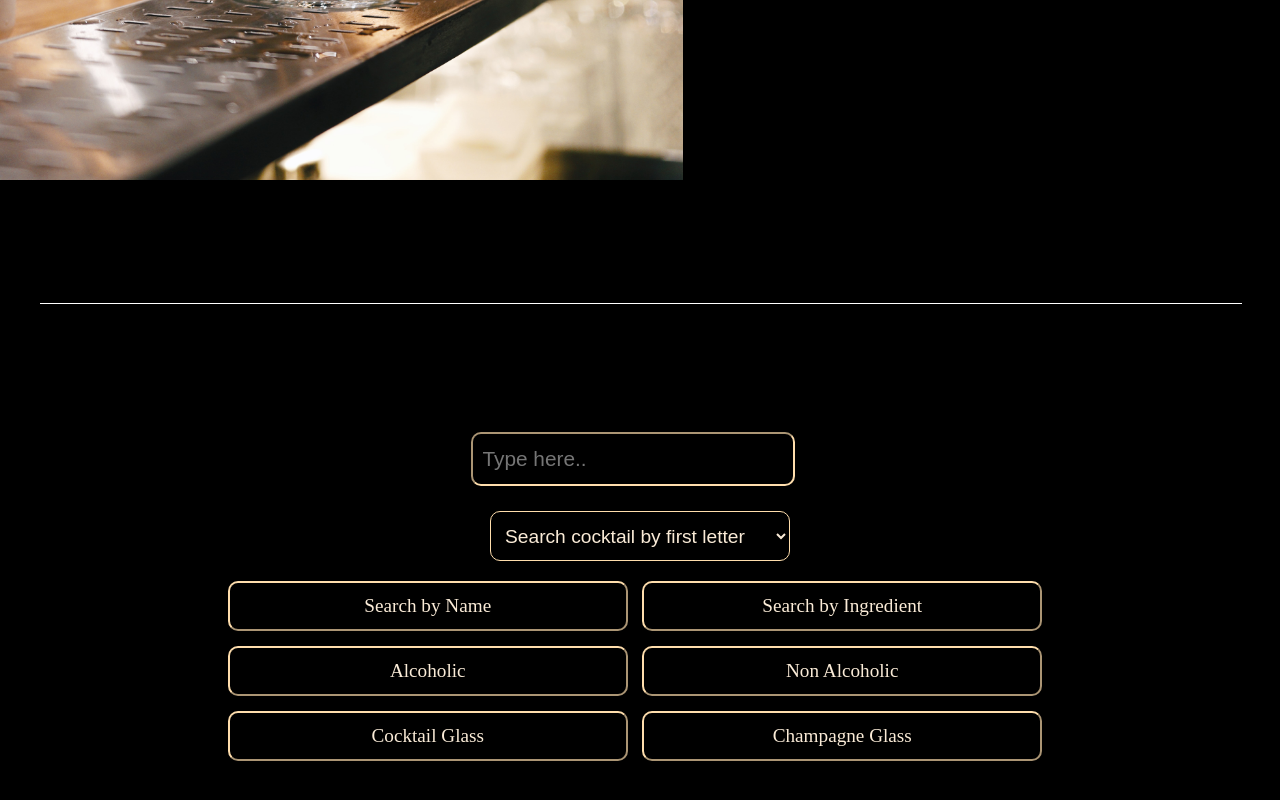
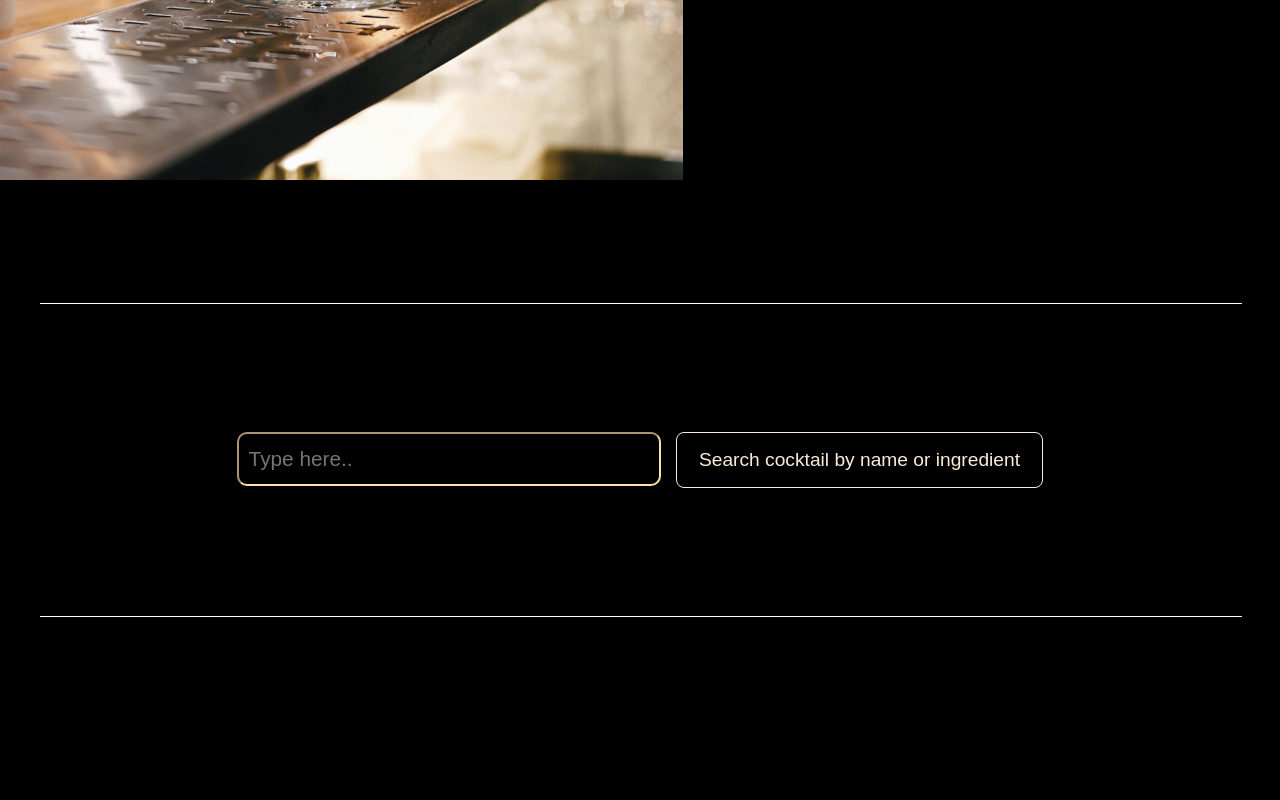
Before and after one commit to angelinaturchyn/cocktail-search, a React (Create React App) app: page / in a window 1280 px wide. Shown: the part 844-1644 px from the top of the page. Built offline with nearby package versions, Linux system fonts and the light colour scheme; the HTML template or start-up script is replaced by a standard one.

Commit message:
simplified the code

```diff
--- a/package.json
+++ b/package.json
@@ -11,11 +11,12 @@
     "@testing-library/react": "^13.4.0",
     "@testing-library/user-event": "^13.5.0",
     "bootstrap": "^5.2.3",
+    "framer-motion": "^10.9.1",
     "react": "^18.2.0",
     "react-bootstrap": "^2.7.2",
     "react-dom": "^18.2.0",
     "react-scripts": "5.0.1",
-    "styled-components": "^5.3.8",
+    "styled-components": "^5.3.9",
     "web-vitals": "^2.1.4"
   },
   "scripts": {
--- a/src/App.css
+++ b/src/App.css
@@ -69,39 +69,10 @@ img{
   padding: 40px;
 }
 
-.inputAndDropdown{
-
-}
-
-.cocktailSearch{
-  height: 50px;
-  width: 400px;
-  border-radius: 10px;
-  border-color: navajowhite;
-  background-color: black;
-  color: antiquewhite;
-  font-size: 1.2rem;
-  font-family: 'Lora', serif;
-  margin-bottom: 15px;
-  margin-right: 10px;
-}
-
-.cocktailSearchDropdown{
-  height: 50px;
-  width: 300px;
-  border-radius: 10px;
-  margin-top: 10px;
-  margin-bottom: 20px;
-  border-color: navajowhite;
-  background-color: black;
-  color: antiquewhite;
-  font-size: 1.2rem;
-  padding: 10px;
-}
 
 .searchInput {
   height: 30px;
-  width: 300px;
+  width: 400px;
   border-radius: 10px;
   margin-top: 120px;
   font-size: 1.3rem;
--- a/src/components/cocktailSearch.js
+++ b/src/components/cocktailSearch.js
@@ -1,11 +1,24 @@
 import React, { useState} from "react";
+import styled from 'styled-components'
+import { motion } from "framer-motion"
 
+
+
+const SearchButton = styled(motion.button)`
+  padding: 1rem 1.4rem;
+  font-size: 1.2rem;
+  border: 1px solid antiquewhite;
+  color: antiquewhite;
+  background-color: black;
+  cursor: pointer;
+  border-radius: 8px;
+  margin-bottom: 120px;
+`
 
 export const CocktailSearch = () => {
     const [searchTerm, setSearchTerm] = useState("");
     const [cocktails, setCocktails] = useState([]);
     const [error, setError] = useState("");
-    const [selectedFirstLetter, setSelectedFirstLetter] = useState("");
 
 
     const handleInputChange = (event) => {
@@ -40,94 +53,14 @@ export const CocktailSearch = () => {
     };
 
 
-    const searchCocktailByIngredient = (ingredient) => {
-        fetch(`https://www.thecocktaildb.com/api/json/v1/1/filter.php?i=${ingredient}`)
-            .then((response) => response.json())
-            .then((data) => {
-                if (data.drinks) {
-                    setCocktails(data.drinks);
-                    setError("");
-                } else {
-                    setError("Whoops, try a different name");
-                }
-            })
-            .catch((error) => console.log(error));
-    };
-
-    const searchCocktailByCategory = (category) => {
-        fetch(`https://www.thecocktaildb.com/api/json/v1/1/filter.php?a=${category}`)
-            .then((response) => response.json())
-            .then((data) => {
-                if (data.drinks) {
-                    setCocktails(data.drinks);
-                    setError("");
-                } else {
-                    setError("Whoops, try a different name");
-                }
-            })
-            .catch((error) => console.log(error));
-    };
-    const searchCocktailByFirstLetter = (letter) => {
-        fetch(`https://www.thecocktaildb.com/api/json/v1/1/search.php?f=${letter}`)
-            .then((response) => response.json())
-            .then((data) => {
-                if (data.drinks) {
-                    setCocktails(data.drinks);
-                    setError("");
-                } else {
-                    setError("Whoops, try a different name");
-                }
-            })
-            .catch((error) => console.log(error));
-    };
-
-    const searchCocktailByGlass = (glass) => {
-        fetch(`https://www.thecocktaildb.com/api/json/v1/1/filter.php?g=${glass}`)
-            .then((response) => response.json())
-            .then((data) => setCocktails(data.drinks))
-            .catch((error) => console.log(error));
-    };
-
-    const searchCocktailByChampagneGlass = (glass) => {
-        fetch(`https://www.thecocktaildb.com/api/json/v1/1/filter.php?g=${glass}`)
-            .then((response) => response.json())
-            .then((data) => setCocktails(data.drinks))
-            .catch((error) => console.log(error));
-    };
-
     const handleSearchByName = () => {
         searchCocktailByName();
-    };
-
-    const handleSearchByIngredient = () => {
-        searchCocktailByIngredient(searchTerm);
-    };
-
-    const handleSearchByAlcoholic = () => {
-        searchCocktailByCategory("Alcoholic");
-    };
-
-    const handleSearchByNonAlcoholic = () => {
-        searchCocktailByCategory("Non_Alcoholic");
-    };
-
-    const handleSearchByFirstLetter = (letter) => {
-        searchCocktailByFirstLetter(letter);
-    };
-
-    const handleSearchByGlass = () => {
-        searchCocktailByGlass("Cocktail_glass");
-    };
-
-    const handleSearchCocktailByChampagneGlass = () => {
-        searchCocktailByChampagneGlass("Champagne_flute");
     };
 
 
     return (
         <div className="cocktailSearchDiv">
             <hr size="1" width="100%" color="white" align="center" />
-            <div className="inputAndDropdown">
                 <input
                     type="text"
                     className="searchInput"
@@ -135,44 +68,23 @@ export const CocktailSearch = () => {
                     value={searchTerm}
                     onChange={handleInputChange}
                 />
-                <div>
-                    <select
-                        className="cocktailSearchDropdown"
-                        value={selectedFirstLetter}
-                        onChange={(e) => handleSearchByFirstLetter(e.target.value)}
-                    >
-                        <option value="">Search cocktail by first letter</option>
-                        {[...Array(26)].map((_, index) => (
-                            <option key={index} value={String.fromCharCode(65 + index)}>
-                                {String.fromCharCode(65 + index)}
-                            </option>
-                        ))}
-                    </select>
-                </div>
-            </div>
-            <div>
-                <button className="cocktailSearch" onClick={handleSearchByName}>
-                    Search by Name
-                </button>{" "}
-                <button className="cocktailSearch" onClick={handleSearchByIngredient}>
-                    Search by Ingredient
-                </button>{" "}
-                <button className="cocktailSearch" onClick={handleSearchByAlcoholic}>
-                    Alcoholic
-                </button>{" "}
-                <button className="cocktailSearch" onClick={handleSearchByNonAlcoholic}>
-                    Non Alcoholic
-                </button>{" "}
-                <button className="cocktailSearch" onClick={handleSearchByGlass}>
-                    Cocktail Glass
-                </button>{" "}
-                <button
-                    className="cocktailSearch"
-                    onClick={handleSearchCocktailByChampagneGlass}
+
+
+                <SearchButton  onClick={handleSearchByName}
+                               style={{cursor:'pointer'}}
+                               whileHover={{
+                                   scale: 1.05,
+                                   backgroundColor: '#4B0082' }}
+                               whileTap={{
+                                   scale: 0.95,
+                                   backgroundColor: '#1e0082',
+                                   color: '#fff'
+
+                               }}
                 >
-                    Champagne Glass
-                </button>{" "}
-            </div>
+                    Search cocktail by name or ingredient
+                </SearchButton>
+
             {error && <div className="error">{error}</div>}
             {cocktails && cocktails.length > 0 &&
                 cocktails.map((cocktail) => (
@@ -193,6 +105,7 @@ export const CocktailSearch = () => {
                         />
                     </div>
                 ))}
+            <hr size="1" width="100%" color="white" align="center" />
         </div>
     );
 
```
Also changed, not shown: 1 other file (tests, documents, lock files or other folders).
